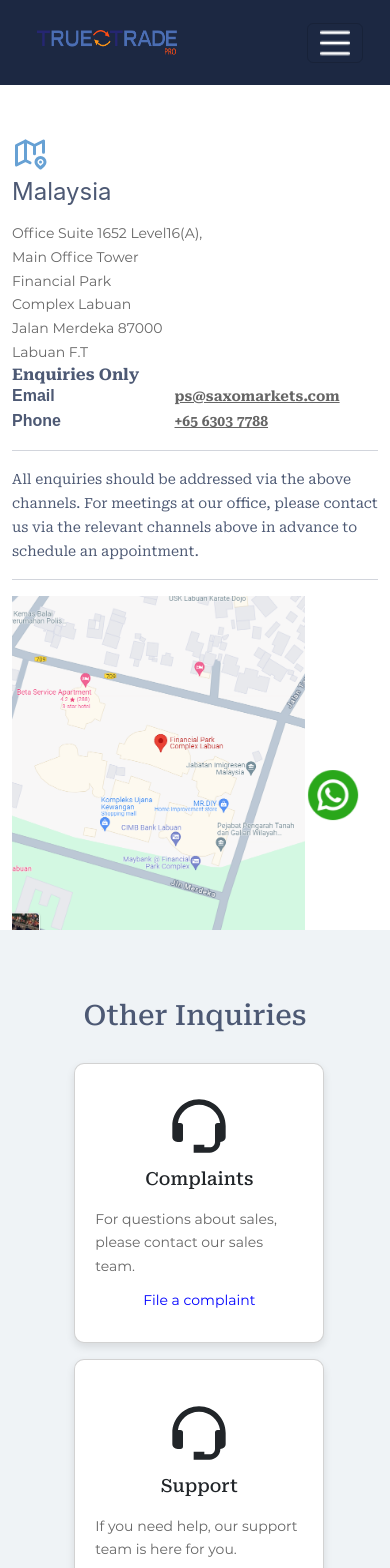
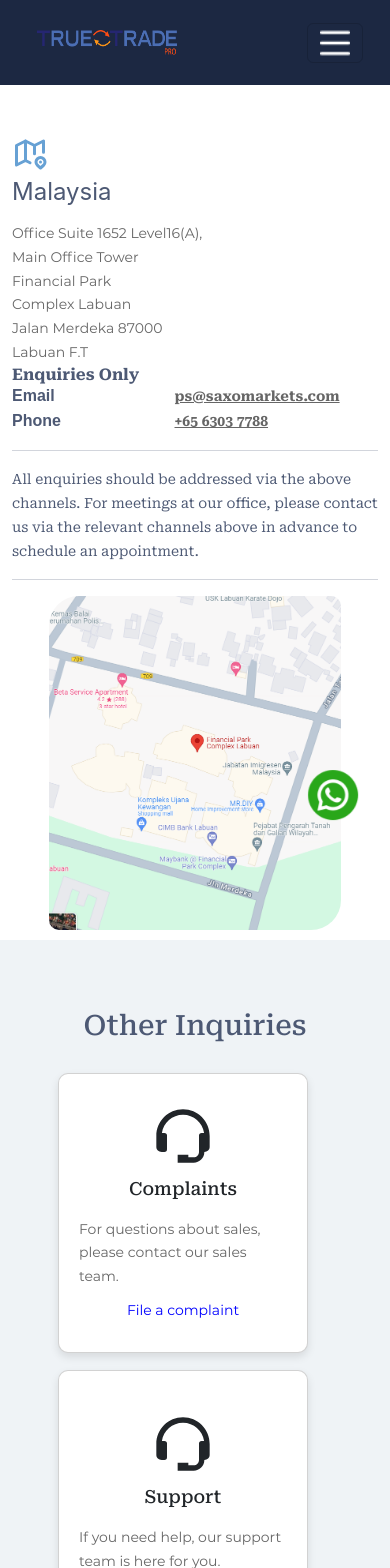
Before and after one commit to akashm2401/ttfx, a React (Create React App) app: page /contact-us in a window 390 px wide. Shown: the top 1568 px of the page. Built offline with nearby package versions, Linux system fonts and the light colour scheme; some icons are missing; a web font is replaced by a local one.

Commit message:
contact responsive

```diff
--- a/src/pages/ContactUsPage/ContactUsPage.js
+++ b/src/pages/ContactUsPage/ContactUsPage.js
@@ -81,11 +81,11 @@
 
           <div className="col-12 col-md-5 map-image-class">
             {/* <h2>Our Location</h2> */}
-            <div style={{ position: "relative" }}>
+            <div className="d-flex justify-content-center" style={{ position: "relative" }}>
               <img
                 src={mapImage}
                 alt="Map"
-                style={{ width: "80%", height: "auto" }}
+                style={{ width: "80%", height: "auto", marginBottom: '10px',  borderRadius: '30px 10px', textAlign: 'center'}}
               />
               <a
                 href="https://maps.app.goo.gl/xcLfKw3jcDVJAc1e8"
@@ -112,7 +112,7 @@
               <h2>Other Inquiries</h2>
             </div>
             <div className="cards row">
-              <div className="col-12 col-md-6 d-flex justify-content-center card-main">
+              <div className="col-12 col-md-6 m-0 p-0 d-flex justify-content-center card-main">
                 <div className="card">
                   <BiSupport size={64} />
                   <h5 className="card-title">Complaints</h5>
@@ -124,7 +124,7 @@
                   </a>
                 </div>
               </div>
-              <div className="col-12 col-md-6 d-flex justify-content-center card-main">
+              <div className="col-12 col-md-6 m-0 p-0 d-flex justify-content-center card-main">
                 <div className="card">
                   <BiSupport size={64} />
                   <h5 className="card-title">Support</h5>
```
